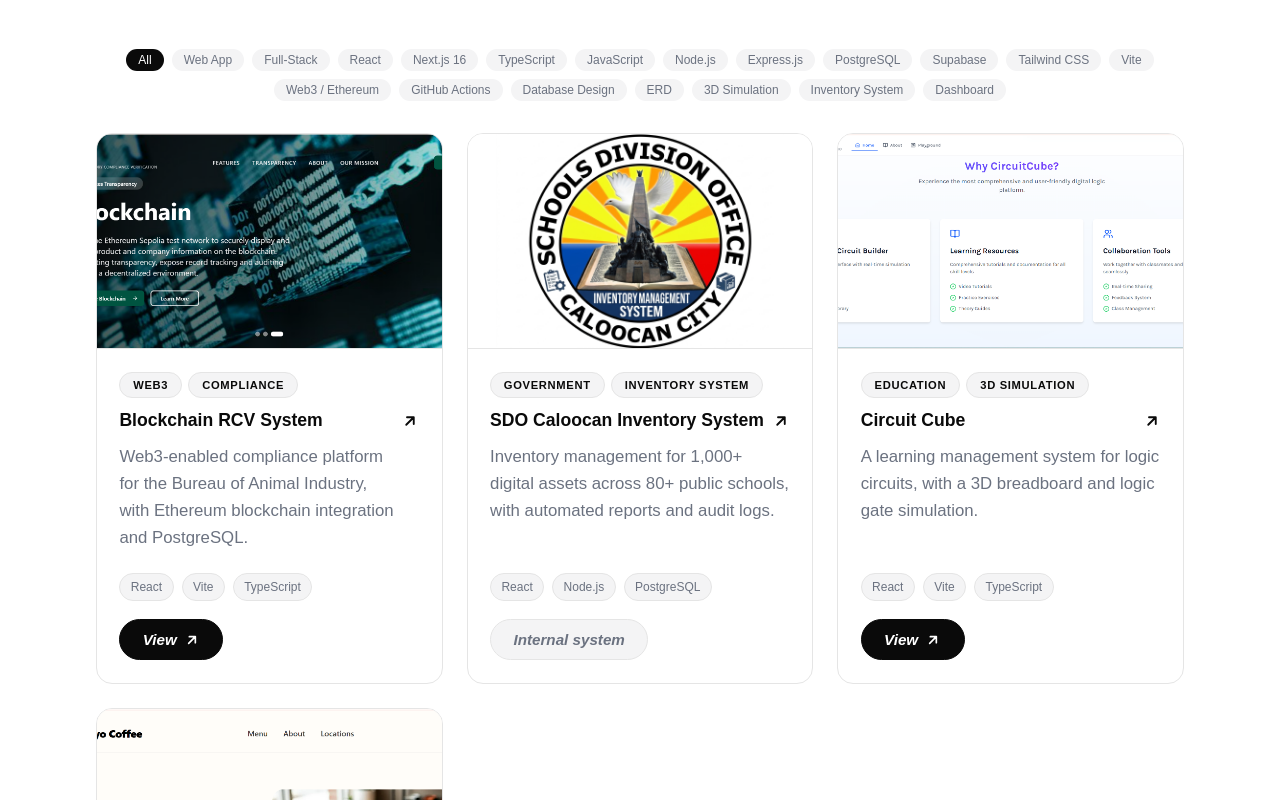
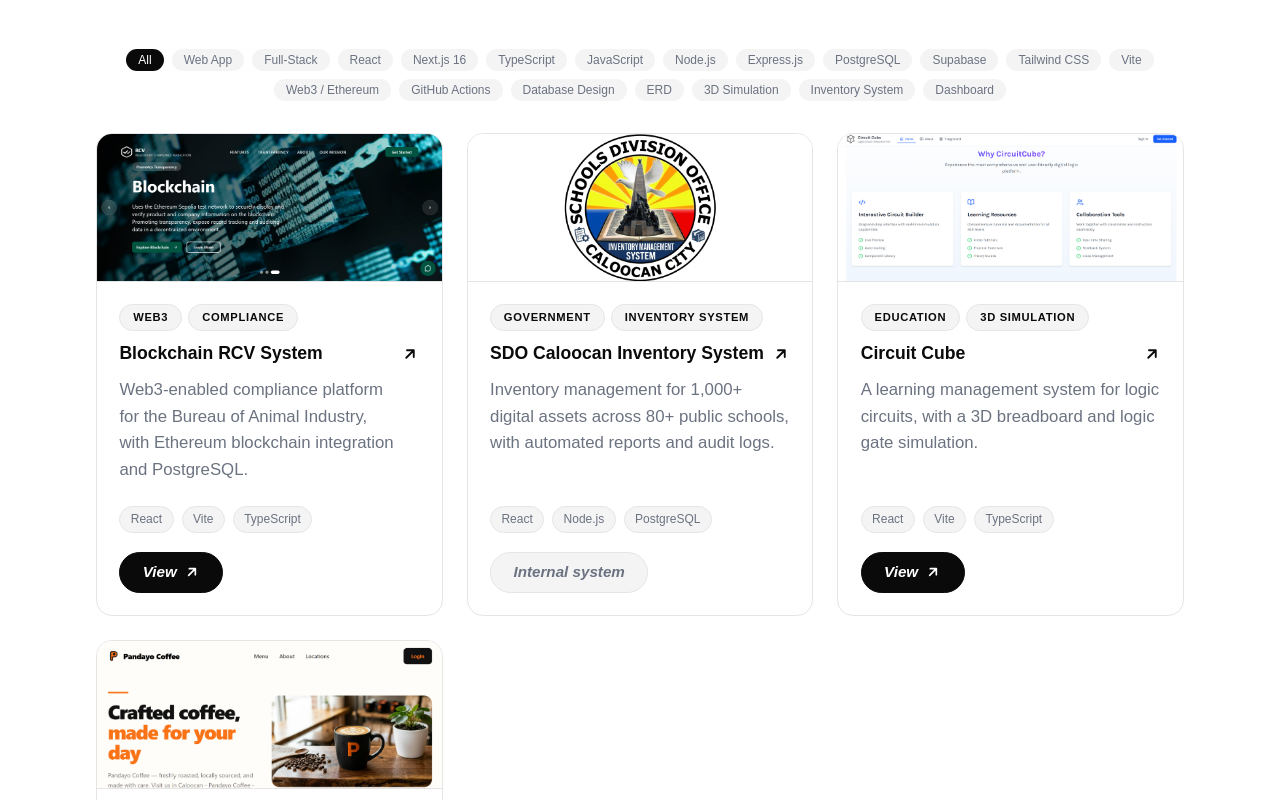
Before and after one commit to JjMcdal/portfolio-jjmcdal, a Next.js app: page / in a window 1280 px wide. Shown: the part 4560-5360 px from the top of the page. Built offline with nearby package versions, Linux system fonts and the light colour scheme; no server answers.

Commit message:
style: change project card media ratio to 7:3 so screenshots are not cropped

```diff
--- a/app/globals.css
+++ b/app/globals.css
@@ -385,7 +385,7 @@ section{padding:0}
 .card > .thumb-box {
   position: relative;
   width: 100%;
-  aspect-ratio: 16 / 10;
+  aspect-ratio: 7 / 3;
   flex: none;
   overflow: hidden;
   border-bottom: 1px solid var(--border);
```
